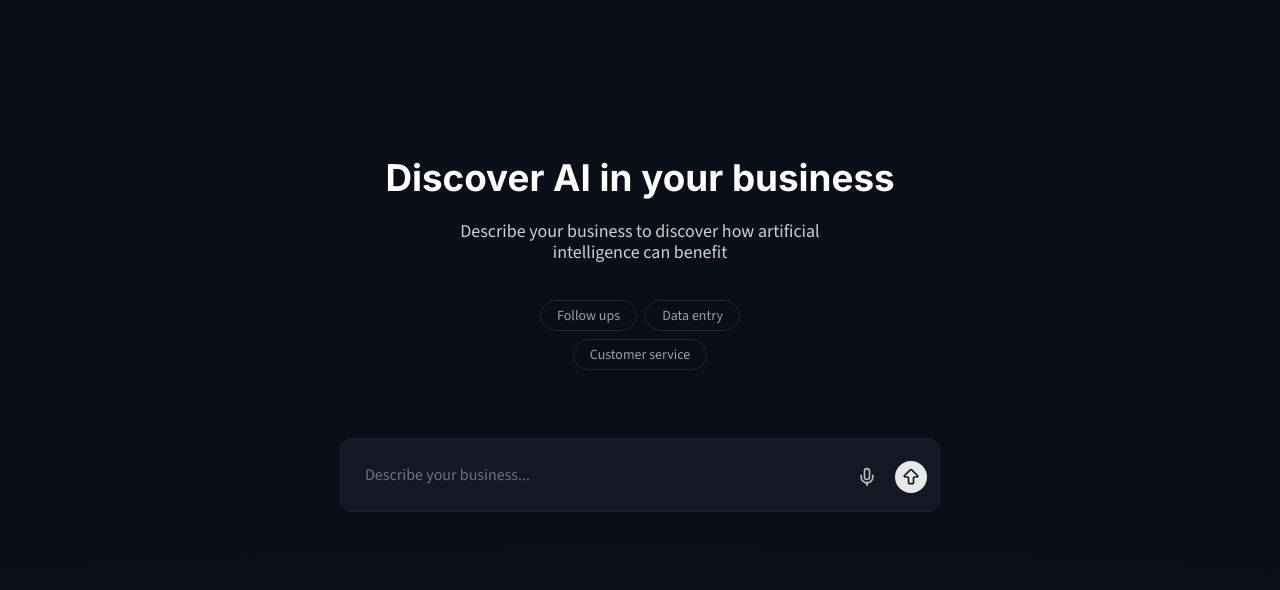
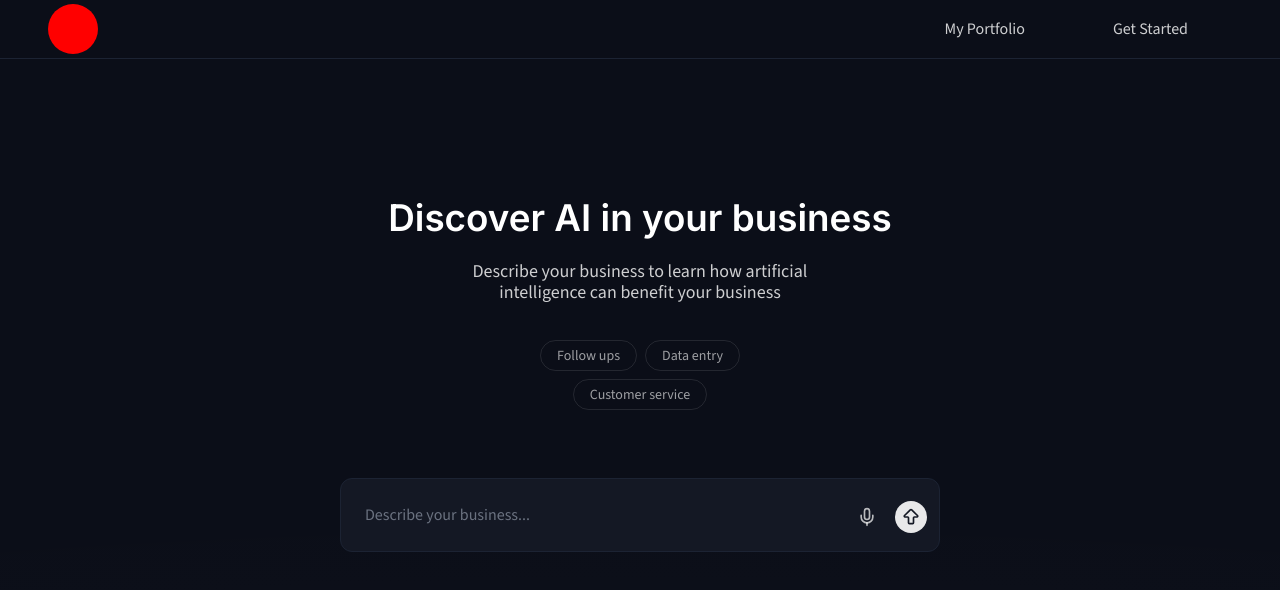
Before and after one commit to jake-harrisliston-dev/personal-ai-chatbot, a React app in the folder frontend/: page / in a window 1280 px wide. Shown: the top 590 px of the page. Built offline with nearby package versions, Linux system fonts and the light colour scheme; the HTML template or start-up script is replaced by a standard one.

Commit message:
push origin

```diff
--- a/frontend/src/App.css
+++ b/frontend/src/App.css
@@ -34,7 +34,7 @@
     transparent 100%
   );
   pointer-events: none;
-  z-index: 1;
+  z-index: 0;
 }
 
 
--- a/frontend/src/App.jsx
+++ b/frontend/src/App.jsx
@@ -4,6 +4,8 @@ import './App.css'
 import LandingTitle from './components/LandingTitle/LandingTitle'
 import Modal from './components/Modal/Modal'
 import ChatInterface from './components/ChatInterface/ChatInterface'
+
+import Navbar from './components/Navbar/Navbar'
 
 function App() {
 
@@ -32,7 +34,10 @@ function App() {
 
   return (
     <div className="chat-page">
-        <div className='gradient-overlay'></div>
+
+      <Navbar />
+
+      <div className='gradient-overlay'></div>
 
       {showModal &&
       <Modal
--- a/frontend/src/components/ChatInterface/chat-interface.css
+++ b/frontend/src/components/ChatInterface/chat-interface.css
@@ -3,6 +3,7 @@
     width: 100%;
     height: 100vh;
     display: flex;
+    padding-top: 50px;
     flex-direction: column;
     align-items: center;
     justify-content: center;
@@ -32,7 +33,7 @@
     flex-direction: column;
     align-items: center;
     text-align: center;
-    padding-bottom: var(--spacing-xl);
+    padding-bottom: var(--spacing-md);
   }
 
   .prompt-subtext {
--- a/frontend/src/components/LandingTitle/LandingTitle.jsx
+++ b/frontend/src/components/LandingTitle/LandingTitle.jsx
@@ -8,7 +8,7 @@ export default function LandingTitle ({ handleStartConvo }) {
     const [autoMessage, setAutoMessage] = useState("")
 
     const presets = {
-        data_entry: "My team and I spend ages on data entry. How can AI help save us time?",
+        data_entry: "My team spend lots of time and resources on data entry. How can AI help save us time?",
         follow_ups: "I'm having problems following up with leads...is there a way AI can help?",
         customer_service: "How can I use AI to support with customer service in my business?",
     }
@@ -20,7 +20,7 @@ export default function LandingTitle ({ handleStartConvo }) {
                 <div className="chat-header">
                     <h1>Discover AI in your business</h1>
                     <p className="subtitle">
-                        Describe your business to discover how artificial intelligence can benefit
+                        Describe your business to learn how artificial intelligence can benefit your business
                     </p>
                 </div>
 
--- a/frontend/src/components/LandingTitle/landing-title.css
+++ b/frontend/src/components/LandingTitle/landing-title.css
@@ -12,7 +12,7 @@
   }
 
   .landing-title-hero-wrap {
-    padding-top: 20vh;
+    padding-top: 25vh;
     gap: var(--spacing-xxl);
 }
 
--- a/frontend/src/components/Modal/modal.css
+++ b/frontend/src/components/Modal/modal.css
@@ -14,7 +14,7 @@
 }
 
 .modal {
-    width: 700px;
+    width: 600px;
     padding: var(--spacing-xxxl) var(--spacing-xxxl);
     background-color: var(--card-color);
     border-radius: var(--border-radius-md);
--- a/frontend/src/components/Navbar/Navbar.jsx
+++ b/frontend/src/components/Navbar/Navbar.jsx
@@ -0,0 +1,22 @@
+import React from "react";
+import './navbar.css'
+
+export default function Navbar() {
+
+    return(
+        <div className="navbar">
+            <div className="nav-container">
+
+                <div className="nav-image"></div>
+
+                <div className="nav-button-wrap">
+
+                    <div className="nav-button" link="https://www.jake-harrisliston.dev/" >My Portfolio</div>
+
+                    <div className="nav-button highlight">Get Started</div>
+
+                </div>
+            </div>
+        </div>
+    )
+}
--- /dev/null
+++ b/frontend/src/components/Navbar/navbar.css
@@ -0,0 +1,49 @@
+.navbar {
+    position: fixed;
+    top: 0;
+    width: 100vw;
+    border-bottom: 0.5px solid var(--border-color);
+    z-index: 1000;
+    display: flex;
+    align-items: center;
+    justify-content: center;
+    background-color: var(--background-color);
+}
+
+.nav-container {
+    max-width: 1200px;
+    padding: 0 var(--spacing-sm);
+    flex-grow: 1;
+    display: flex;
+    align-items: center;
+    justify-content: center;
+}
+
+.nav-image {
+    width: 50px;
+    height: 50px;
+    border-radius: 100000px;
+    background-color: red;
+    margin-left: 0;
+    margin-right: auto;
+    margin-top: var(--spacing-xs);
+    margin-bottom: var(--spacing-xs);
+}
+
+.nav-button-wrap {
+    display: flex;
+    flex-direction: row;
+    gap: var(--spacing-md)
+}
+
+.nav-button {
+    padding: var(--spacing-lg) var(--spacing-xxl);
+    margin-right: var(--spacing-md);
+    color: rgb(var(--text-color-rgb), 0.8);
+    cursor: pointer;
+
+}
+
+.nav-button:hover {
+    color: rgb(var(--text-color-rgb), 1)
+}
--- a/frontend/src/index.css
+++ b/frontend/src/index.css
@@ -86,7 +86,7 @@ h1, h2, h3, h4, h5, h6 {
   font-size: var(--font-size-heading);
   line-height: var(--line-height-tight);
   color: var(--text-color);
-  font-weight: var(--font-weight-bold);
+  font-weight: var(--font-weight-semibold);
 }
 
 p {
```
